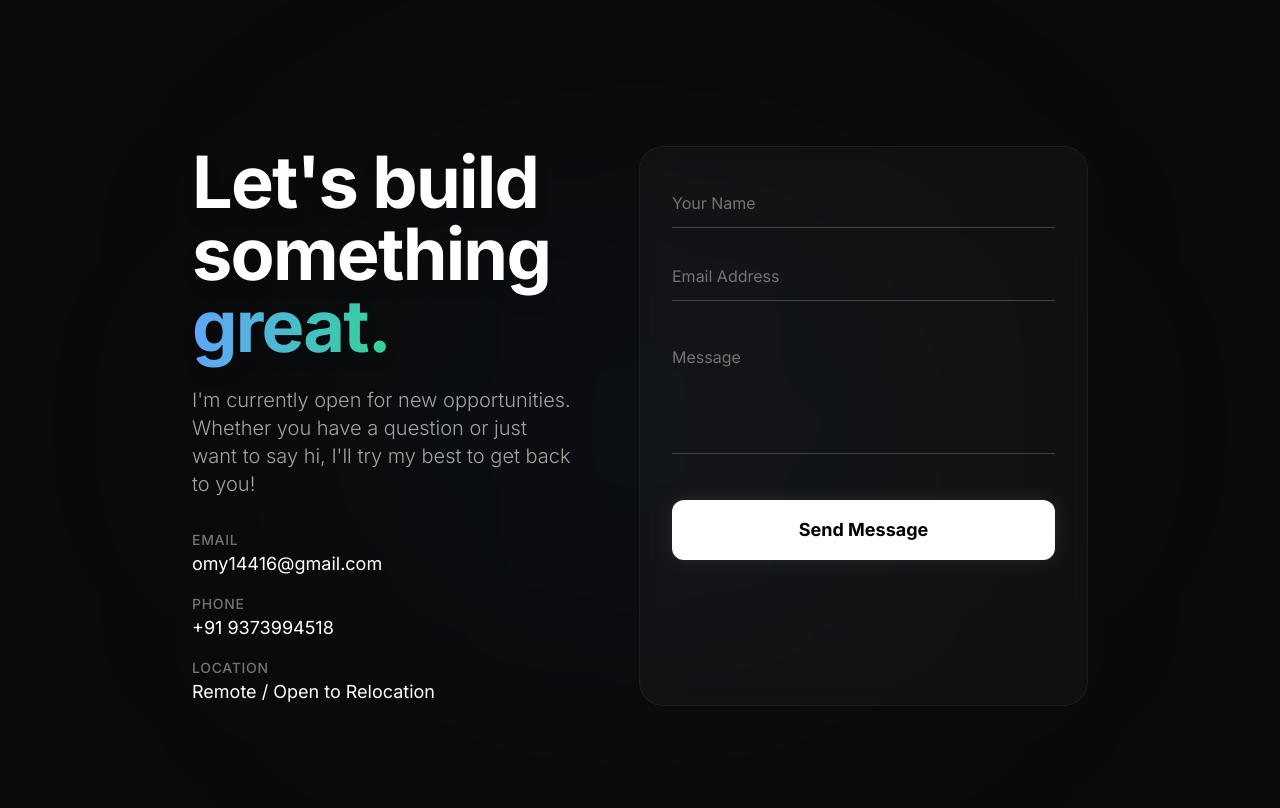
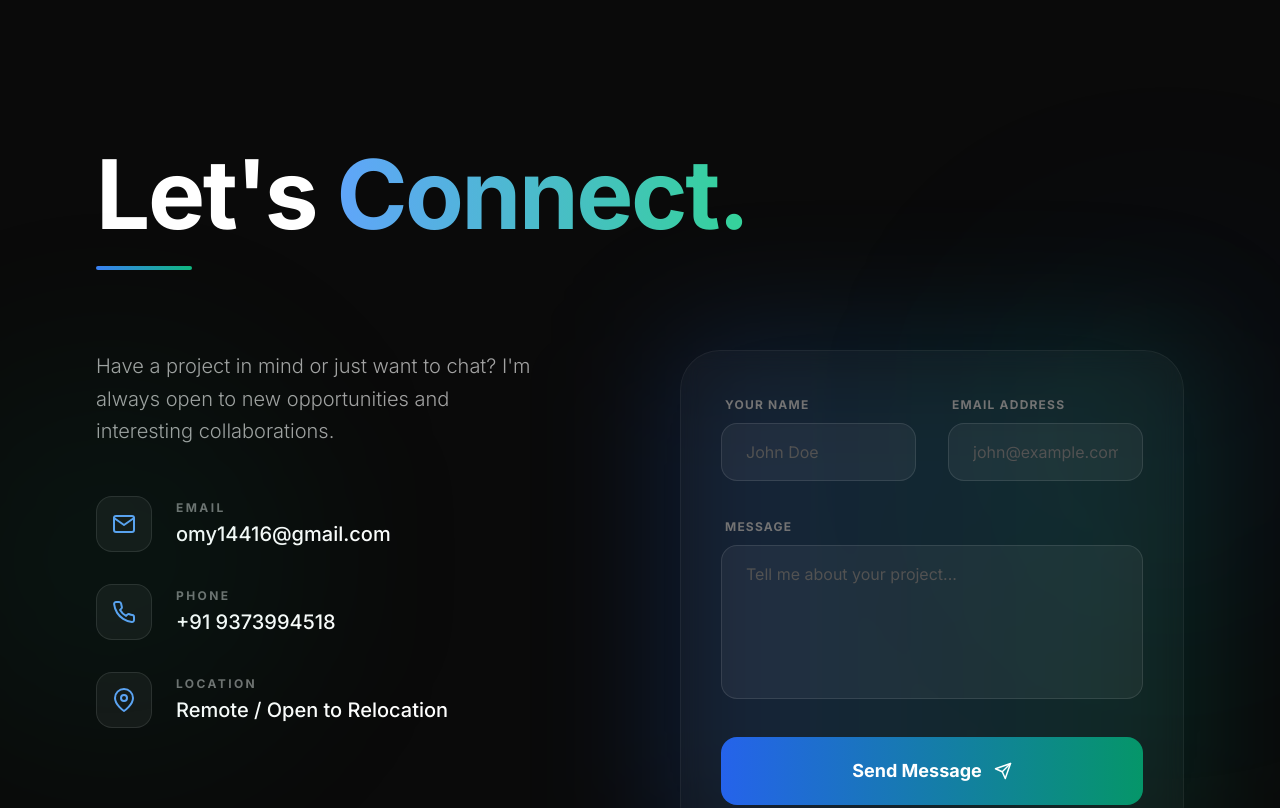
Before and after one commit to omy5660/Portfolio-, a Next.js app: page / in a window 1280 px wide. Shown: the part 9780-10588 px from the top of the page. Built offline with nearby package versions, Linux system fonts and the light colour scheme.

Commit message:
Enhance contact page with premium animations and functional form

```diff
--- a/src/components/Contact.tsx
+++ b/src/components/Contact.tsx
@@ -1,94 +1,189 @@
 "use client";
 
-import React from 'react';
-import { motion } from 'framer-motion';
+import React, { useState } from 'react';
+import { motion, AnimatePresence } from 'framer-motion';
+import { FiMail, FiPhone, FiMapPin, FiSend, FiCheckCircle } from 'react-icons/fi';
 
 export default function Contact() {
+  const [isSubmitting, setIsSubmitting] = useState(false);
+  const [isSubmitted, setIsSubmitted] = useState(false);
+
+  const handleSubmit = async (e: React.FormEvent) => {
+    e.preventDefault();
+    setIsSubmitting(true);
+    // Simulate form submission
+    setTimeout(() => {
+      setIsSubmitting(false);
+      setIsSubmitted(true);
+    }, 1500);
+  };
+
+  const containerVariants = {
+    hidden: { opacity: 0 },
+    visible: {
+      opacity: 1,
+      transition: {
+        staggerChildren: 0.1,
+        delayChildren: 0.2
+      }
+    }
+  };
+
+  const itemVariants = {
+    hidden: { opacity: 0, y: 20 },
+    visible: { opacity: 1, y: 0, transition: { duration: 0.5 } }
+  };
+
   return (
     <section id="contact" className="relative z-20 bg-[#0a0a0a] py-40 px-6 md:px-24 overflow-hidden">
-      <div className="absolute inset-0 bg-blue-500/5 blur-[150px] rounded-full -z-10 top-1/2 left-1/2 -translate-x-1/2 -translate-y-1/2" />
+      {/* Dynamic Background Elements */}
+      <div className="absolute top-1/4 -right-20 w-96 h-96 bg-blue-600/10 blur-[120px] rounded-full animate-pulse" />
+      <div className="absolute bottom-1/4 -left-20 w-96 h-96 bg-emerald-600/10 blur-[120px] rounded-full animate-pulse" style={{ animationDelay: '1s' }} />
 
-      <div className="max-w-4xl mx-auto flex flex-col md:flex-row gap-16 relative">
-        {/* Text Section */}
+      <div className="max-w-6xl mx-auto">
         <motion.div
-          initial={{ opacity: 0, x: -50 }}
-          whileInView={{ opacity: 1, x: 0 }}
-          viewport={{ once: true, margin: "-100px" }}
-          transition={{ duration: 0.8, ease: "easeOut" }}
-          className="flex-1"
+          initial={{ opacity: 0, y: 30 }}
+          whileInView={{ opacity: 1, y: 0 }}
+          viewport={{ once: true }}
+          className="mb-20"
         >
-          <h2 className="text-5xl md:text-7xl font-bold mb-6 tracking-tight text-white drop-shadow-lg">
-            Let's build something <span className="text-transparent bg-clip-text bg-gradient-to-r from-blue-400 to-emerald-400">great.</span>
+          <h2 className="text-5xl md:text-8xl font-bold mb-6 tracking-tight text-white">
+            Let's <span className="text-transparent bg-clip-text bg-gradient-to-r from-blue-400 to-emerald-400">Connect.</span>
           </h2>
-          <p className="text-lg md:text-xl text-neutral-400 mb-8 font-light leading-relaxed">
-            I'm currently open for new opportunities. Whether you have a question or just want to say hi, I'll try my best to get back to you!
-          </p>
-          <div className="space-y-4">
-            <div>
-              <p className="text-sm text-neutral-500 font-medium uppercase tracking-wider">Email</p>
-              <a href="mailto:omy14416@gmail.com" className="text-white hover:text-blue-400 transition-colors text-lg">omy14416@gmail.com</a>
+          <div className="w-24 h-1 bg-gradient-to-r from-blue-500 to-emerald-500 rounded-full" />
+        </motion.div>
+
+        <div className="grid grid-cols-1 lg:grid-cols-2 gap-20 items-start">
+          {/* Info Side */}
+          <motion.div
+            variants={containerVariants}
+            initial="hidden"
+            whileInView="visible"
+            viewport={{ once: true }}
+            className="space-y-12"
+          >
+            <motion.p variants={itemVariants} className="text-xl text-neutral-400 font-light leading-relaxed max-w-md">
+              Have a project in mind or just want to chat? I'm always open to new opportunities and interesting collaborations.
+            </motion.p>
+
+            <div className="space-y-8">
+              {[
+                { icon: <FiMail />, label: "Email", value: "omy14416@gmail.com", href: "mailto:omy14416@gmail.com" },
+                { icon: <FiPhone />, label: "Phone", value: "+91 9373994518", href: "tel:9373994518" },
+                { icon: <FiMapPin />, label: "Location", value: "Remote / Open to Relocation", href: null },
+              ].map((item, i) => (
+                <motion.div
+                  key={i}
+                  variants={itemVariants}
+                  className="flex items-center gap-6 group"
+                >
+                  <div className="w-14 h-14 rounded-2xl bg-white/5 border border-white/10 flex items-center justify-center text-2xl text-blue-400 group-hover:bg-blue-400 group-hover:text-white transition-all duration-300">
+                    {item.icon}
                   </div>
                   <div>
-              <p className="text-sm text-neutral-500 font-medium uppercase tracking-wider">Phone</p>
-              <a href="tel:9373994518" className="text-white hover:text-blue-400 transition-colors text-lg">+91 9373994518</a>
+                    <p className="text-xs uppercase tracking-[0.2em] text-neutral-500 font-bold mb-1">{item.label}</p>
+                    {item.href ? (
+                      <a href={item.href} className="text-xl text-white hover:text-blue-400 transition-colors font-medium">
+                        {item.value}
+                      </a>
+                    ) : (
+                      <p className="text-xl text-white font-medium">{item.value}</p>
+                    )}
                   </div>
-            <div>
-              <p className="text-sm text-neutral-500 font-medium uppercase tracking-wider">Location</p>
-              <p className="text-white text-lg">Remote / Open to Relocation</p>
-            </div>
+                </motion.div>
+              ))}
             </div>
           </motion.div>
 
-        {/* Form Section */}
+          {/* Form Side */}
           <motion.div
-          initial={{ opacity: 0, x: 50 }}
-          whileInView={{ opacity: 1, x: 0 }}
-          viewport={{ once: true, margin: "-100px" }}
-          transition={{ duration: 0.8, delay: 0.2, ease: "easeOut" }}
-          className="flex-1 glass p-8 rounded-3xl"
+            initial={{ opacity: 0, scale: 0.95 }}
+            whileInView={{ opacity: 1, scale: 1 }}
+            viewport={{ once: true }}
+            transition={{ duration: 0.8 }}
+            className="relative"
           >
-          <form className="flex flex-col gap-6">
-            <div className="group relative">
+            <div className="glass p-10 rounded-[2.5rem] border border-white/10 relative z-10">
+              <AnimatePresence mode="wait">
+                {!isSubmitted ? (
+                  <motion.form
+                    key="form"
+                    onSubmit={handleSubmit}
+                    className="space-y-8"
+                    exit={{ opacity: 0, y: -20 }}
+                  >
+                    <div className="grid grid-cols-1 md:grid-cols-2 gap-8">
+                      <div className="space-y-2">
+                        <label className="text-xs uppercase tracking-widest text-neutral-500 font-bold ml-1">Your Name</label>
                         <input
-                type="text"
-                id="name"
                           required
-                className="w-full bg-transparent border-b border-white/20 px-0 py-3 text-white focus:outline-none focus:border-blue-400 peer transition-colors"
+                          placeholder="John Doe"
+                          className="w-full bg-white/5 border border-white/10 rounded-2xl px-6 py-4 text-white focus:outline-none focus:border-blue-500/50 focus:bg-white/10 transition-all placeholder:text-neutral-600"
                         />
-              <label htmlFor="name" className="absolute left-0 top-3 text-neutral-500 pointer-events-none transition-all peer-focus:-top-4 peer-focus:text-xs peer-focus:text-blue-400 peer-valid:-top-4 peer-valid:text-xs peer-valid:text-white">
-                Your Name
-              </label>
                       </div>
-            <div className="group relative">
+                      <div className="space-y-2">
+                        <label className="text-xs uppercase tracking-widest text-neutral-500 font-bold ml-1">Email Address</label>
                         <input
+                          required
                           type="email"
-                id="email"
+                          placeholder="john@example.com"
+                          className="w-full bg-white/5 border border-white/10 rounded-2xl px-6 py-4 text-white focus:outline-none focus:border-emerald-500/50 focus:bg-white/10 transition-all placeholder:text-neutral-600"
+                        />
+                      </div>
+                    </div>
+                    <div className="space-y-2">
+                      <label className="text-xs uppercase tracking-widest text-neutral-500 font-bold ml-1">Message</label>
+                      <textarea
                         required
-                className="w-full bg-transparent border-b border-white/20 px-0 py-3 text-white focus:outline-none focus:border-emerald-400 peer transition-colors"
+                        rows={5}
+                        placeholder="Tell me about your project..."
+                        className="w-full bg-white/5 border border-white/10 rounded-2xl px-6 py-4 text-white focus:outline-none focus:border-blue-500/50 focus:bg-white/10 transition-all resize-none placeholder:text-neutral-600"
                       />
-              <label htmlFor="email" className="absolute left-0 top-3 text-neutral-500 pointer-events-none transition-all peer-focus:-top-4 peer-focus:text-xs peer-focus:text-emerald-400 peer-valid:-top-4 peer-valid:text-xs peer-valid:text-white">
-                Email Address
-              </label>
-            </div>
-            <div className="group relative mt-2">
-              <textarea
-                id="message"
-                required
-                rows={4}
-                className="w-full bg-transparent border-b border-white/20 px-0 py-3 text-white focus:outline-none focus:border-blue-400 peer transition-colors resize-none"
-              />
-              <label htmlFor="message" className="absolute left-0 top-3 text-neutral-500 pointer-events-none transition-all peer-focus:-top-4 peer-focus:text-xs peer-focus:text-blue-400 peer-valid:-top-4 peer-valid:text-xs peer-valid:text-white">
-                Message
-              </label>
                     </div>
                     <button
-              type="button"
-              className="mt-4 w-full py-4 bg-white text-black font-bold text-lg rounded-xl hover:scale-[1.02] active:scale-[0.98] shadow-[0_0_20px_rgba(255,255,255,0.1)] hover:shadow-[0_0_30px_rgba(255,255,255,0.3)] transition-all duration-300"
+                      type="submit"
+                      disabled={isSubmitting}
+                      className="w-full group relative overflow-hidden rounded-2xl py-5 bg-gradient-to-r from-blue-600 to-emerald-600 text-white font-bold text-lg hover:shadow-[0_0_30px_rgba(37,99,235,0.4)] transition-all duration-500 disabled:opacity-50"
                     >
-              Send Message
+                      <span className="relative z-10 flex items-center justify-center gap-3">
+                        {isSubmitting ? (
+                          <div className="w-6 h-6 border-2 border-white/30 border-t-white rounded-full animate-spin" />
+                        ) : (
+                          <>
+                            Send Message <FiSend className="group-hover:translate-x-1 group-hover:-translate-y-1 transition-transform" />
+                          </>
+                        )}
+                      </span>
                     </button>
-          </form>
+                  </motion.form>
+                ) : (
+                  <motion.div
+                    key="success"
+                    initial={{ opacity: 0, scale: 0.9 }}
+                    animate={{ opacity: 1, scale: 1 }}
+                    className="py-12 text-center space-y-6"
+                  >
+                    <div className="w-24 h-24 rounded-full bg-emerald-500/10 border border-emerald-500/20 flex items-center justify-center mx-auto text-5xl text-emerald-500">
+                      <FiCheckCircle />
+                    </div>
+                    <div className="space-y-2">
+                      <h3 className="text-3xl font-bold text-white">Message Sent!</h3>
+                      <p className="text-neutral-400">Thanks for reaching out. I'll get back to you shortly.</p>
+                    </div>
+                    <button
+                      onClick={() => setIsSubmitted(false)}
+                      className="text-blue-400 font-bold hover:text-blue-300 transition-colors"
+                    >
+                      Send another message
+                    </button>
                   </motion.div>
+                )}
+              </AnimatePresence>
+            </div>
+            {/* Decorative Card Shadow */}
+            <div className="absolute -inset-4 bg-gradient-to-r from-blue-600/20 to-emerald-600/20 blur-3xl -z-10 rounded-[3rem]" />
+          </motion.div>
+        </div>
       </div>
     </section>
   );
```
Lines whose indentation alone changed are shown as unchanged.
